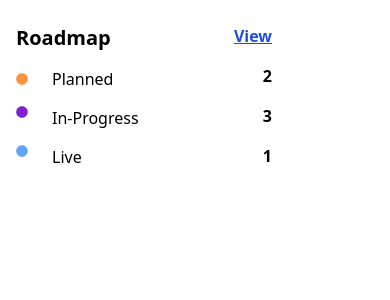
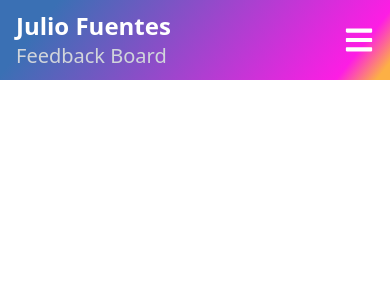
Before and after one commit to JulioFuentes2021/feedback-app, a React (Vite) app: page / in a window 390 px wide. Shown: the top 300 px of the page. Built offline with nearby package versions, Linux system fonts and the light colour scheme.

Commit message:
Menu mobile has been created

```diff
--- /dev/null
+++ b/src/components/MenuMobile.jsx
@@ -0,0 +1,18 @@
+import React from "react";
+import { FaBars } from "react-icons/fa";
+
+const MenuMobile = () => {
+	return (
+		<section className="flex p-4 items-center justify-between h-20 customBackground">
+			<div className="flex flex-col">
+				<span className="font-bold text-white text-2xl">Julio Fuentes</span>
+				<span className="text-gray-300 text-xl">Feedback Board</span>
+			</div>
+			<div className="text-white text-3xl">
+				<FaBars />
+			</div>
+		</section>
+	);
+};
+
+export default MenuMobile;
--- a/src/main.jsx
+++ b/src/main.jsx
@@ -1,7 +1,7 @@
 import React from "react";
 import ReactDOM from "react-dom";
 import "./index.css";
-import App from "./components/Roadmap";
+import App from "./components/MenuMobile";
 
 ReactDOM.render(
 	<React.StrictMode>
```
